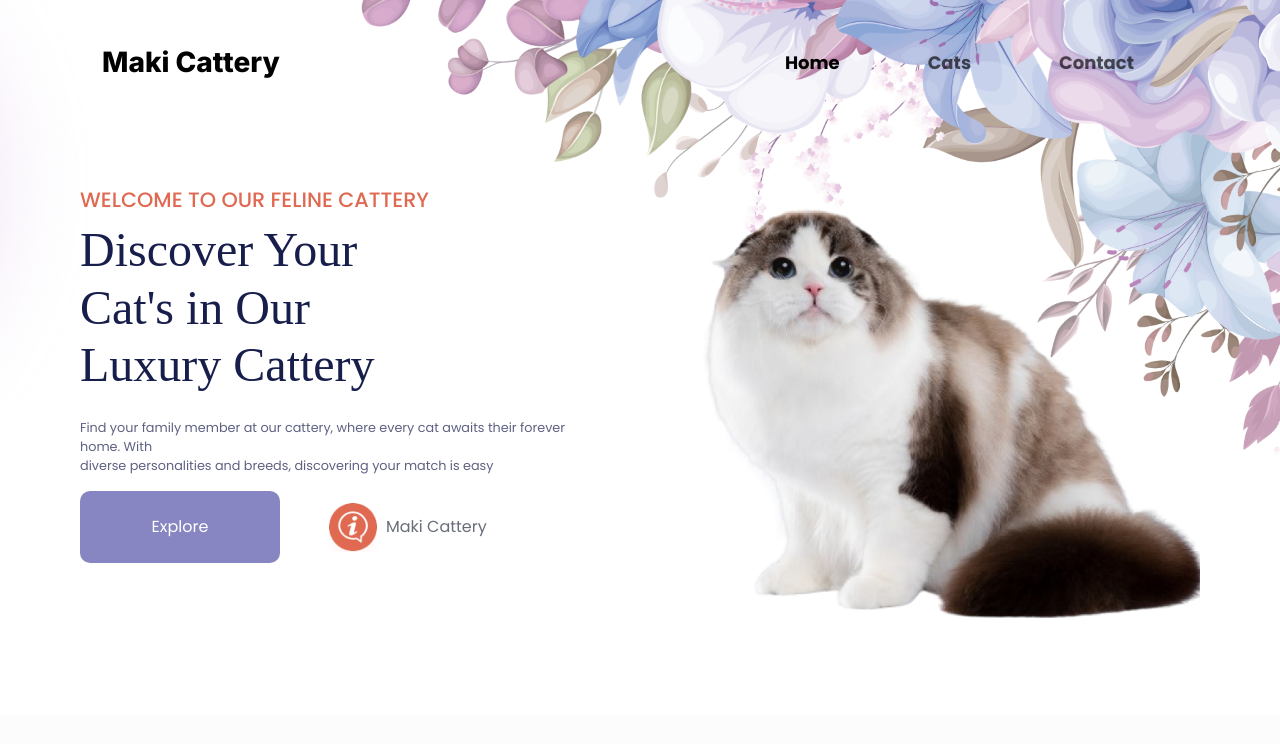
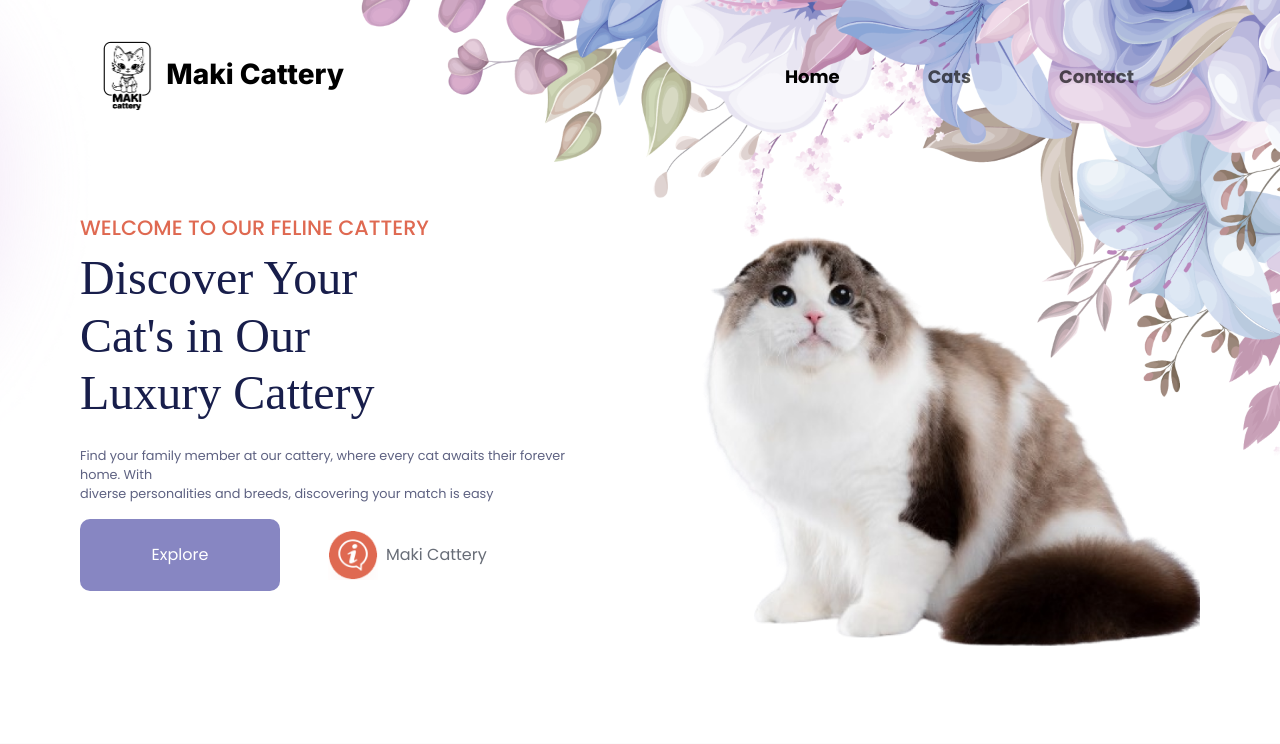
Before and after one commit to pkbsa/maki-cattery, a plain HTML site: page index.html in a window 1280 px wide. Shown: the top 744 px of the page. Drawn offline with nearby package versions, Linux system fonts and the light colour scheme; a web font is replaced by a local one.

Commit message:
added logo

```diff
--- a/index.html
+++ b/index.html
@@ -14,7 +14,7 @@
     <div class="page-home">
         <nav class="navbar navbar-expand-lg bg-body-tertiary">
             <div class="container-fluid">
-              <a class="navbar-brand" href="#" id="maki-cattery">Maki Cattery</a>
+              <a class="navbar-brand" href="/" id="maki-cattery"><img src="./assets/maki-logo.png" id="logo" alt="logo">Maki Cattery</a>
               <button class="navbar-toggler" type="button" data-bs-toggle="collapse" data-bs-target="#navbarText" aria-controls="navbarText" aria-expanded="false" aria-label="Toggle navigation">
                 <span class="navbar-toggler-icon"></span>
               </button>
--- a/styles.css
+++ b/styles.css
@@ -5,6 +5,10 @@
 } */
 
 /* PAGE HOME */
+#logo{
+    height: 70px;
+    margin-right: 0.5em;
+}
 #maki-cattery{
     font-family: 'Inter', sans-serif;
     font-weight: 'Extra-bold';
```
Also changed, not shown: assets/maki-logo.png (added).
